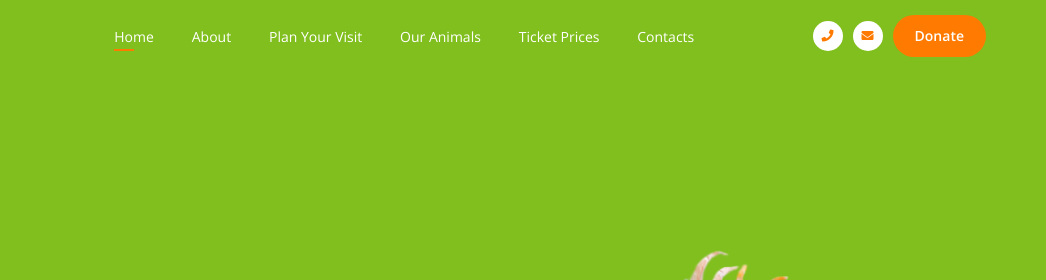
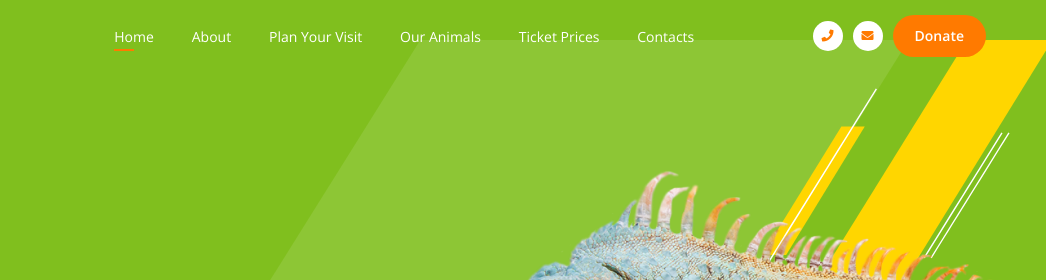
Before and after one commit to SassCrafter/Bonobomb-Zoo, a website built with webpack: page dist/index.html in a window 1280 px wide. Shown: the top 280 px of the page, 234-1280 px from the left. Built offline with nearby package versions, Linux system fonts and the light colour scheme.

Commit message:
Added tooltips, nav hover effects, section layer

```diff
--- a/src/sass/_globals.scss
+++ b/src/sass/_globals.scss
@@ -38,7 +38,13 @@ a {
 }
 
 img {
+	display: inline-block;
 	max-width: 100%;
+}
+
+svg {
+    overflow: hidden;
+    vertical-align: middle;
 }
 
 .section {
@@ -49,6 +55,8 @@ img {
 
 	.container {
 		height: 100%;
+		position: relative;
+		z-index: 2;
 	}
 
 	&__wrapper {
@@ -88,9 +96,40 @@ img {
 
 			@include mq(900px) {
 				width: 50%;
-				top: 30%;
+				top: 20%;
+			}
+
+			@include mq(1200px) {
+				width: 55%;
 			}
 		}
+	}
+
+	&__layer {
+		width: 100%;
+		height: 100%;
+		position: absolute;
+		pointer-events: none;
+		@include flex;
+		z-index: 1;
+
+		@include mq(900px) {
+			left: 10%;
+		}
+
+
+		.layer {
+			position: absolute;
+			width: auto;
+			height: 90%;
+			flex: 0 0 auto;
+		}
+
+		svg {
+			// width: 100%;
+			// height: 100%;
+		}
+		// z-index: -1;
 	}
 }
 
@@ -236,6 +275,33 @@ img {
 }
 
 
+.tooltip {
+	position: relative;
+
+	&::before {
+		content: attr(data-text);
+		padding: .5rem 1rem;
+		border-radius: 50rem;
+		background-color: $text-color-white;
+		color: $primary-color;
+		position: absolute;
+		top: calc(100% + 1rem);
+		left: 50%;
+		transform: translate(-50%, 3rem);
+		opacity: 0;
+		visibility: hidden;
+		transition: transform $t-time $t-ease, opacity $t-time linear;
+	}
+
+
+	&:hover::before {
+		visibility: visible;
+		opacity: 1;
+		transform: translate(-50%, 0);
+	}
+}
+
+
 @include mq(768px) {
 	.xlarge {
 		font-size: 2.8rem;
--- a/src/sass/app/components/_nav.scss
+++ b/src/sass/app/components/_nav.scss
@@ -7,6 +7,7 @@
 	z-index: 1000;
 
 	&__container {
+		overflow: visible;
 		@include flex(center, space-between);
 	}
 
@@ -18,18 +19,28 @@
 			color: $text-color-white;
 			font-size: 1.4rem;
 			text-transform: capitalize;
+			position: relative;
+
+
+			&::before {
+				content: '';
+				width: 0;
+				height: 2px;
+				background-color: $primary-color;
+				position: absolute;
+				bottom: -5px;
+				left: 0;
+				transition: width $t-time $t-ease;
+			}
+
+			&:hover::before {
+				width: 100%;
+			}
 
 			&.active {
-				position: relative;
 
 				&::before {
-					content: '';
 					width: 2rem;
-					height: 2px;
-					background-color: $primary-color;
-					position: absolute;
-					bottom: -5px;
-					left: 0;
 				}
 			}
 		}
```
Also changed, not shown: dist/index.html, dist/main.css.
